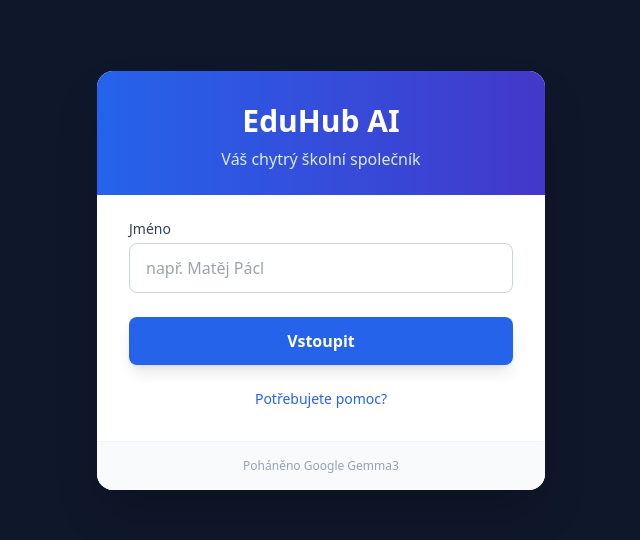
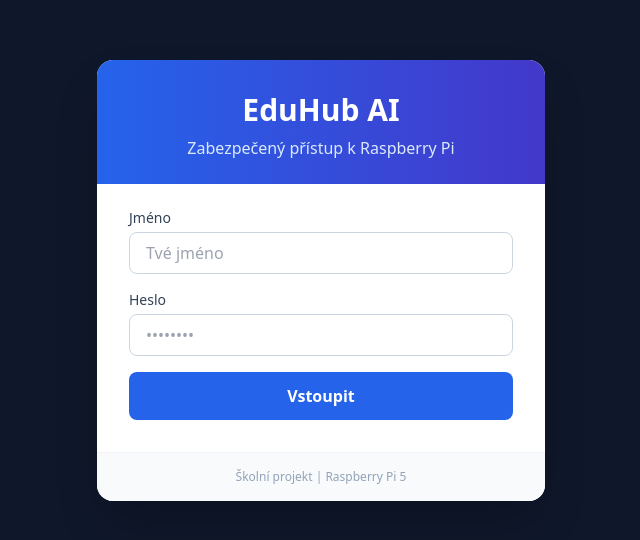
Before and after one commit to mopik11/schoolhub, a React (Vite) app: page / in a window 1280 px wide. Shown: the part 120-660 px from the top of the page, without its empty margins (319-959 px from the left). Built offline with nearby package versions, Linux system fonts and the light colour scheme.

Commit message:
Enhance login component with password handling

```diff
--- a/components/Login.tsx
+++ b/components/Login.tsx
@@ -1,4 +1,11 @@
 import React, { useState } from 'react';
+
+// KONFIGURACE PŘÍSTUPU
+const ALLOWED_USERS = [
+  { name: 'Matěj Pácl', password: 'mojeheslo123' },
+  { name: 'Admin', password: 'eduhub2026' },
+  { name: 'Test', password: '123' }
+];
 
 interface LoginProps {
   onLogin: (name: string) => void;
@@ -6,16 +13,39 @@
 
 const Login: React.FC<LoginProps> = ({ onLogin }) => {
   const [name, setName] = useState('');
+  const [password, setPassword] = useState(''); // Nový stav pro heslo
   const [isLoading, setIsLoading] = useState(false);
+  const [error, setError] = useState('');
 
   const handleSubmit = (e: React.FormEvent) => {
     e.preventDefault();
+
+    const trimmedName = name.trim();
+    const trimmedPass = password.trim();
+
+    // 1. KONTROLA JMÉNA A HESLA
+    const user = ALLOWED_USERS.find(
+      u => u.name.toLowerCase() === trimmedName.toLowerCase() && u.password === trimmedPass
+    );
+
+    if (!trimmedName || !trimmedPass) {
+      setError('Vyplň jméno i heslo!');
+      return;
+    }
+
+    if (!user) {
+      setError('Špatné jméno nebo heslo. Přístup odepřen! 🛑');
+      return;
+    }
+
+    setError('');
     setIsLoading(true);
-    // Simulate network delay
+
+    // Simulace přihlašování
     setTimeout(() => {
-      onLogin(name);
+      onLogin(user.name); // Pošleme originální jméno ze seznamu
       setIsLoading(false);
-    }, 1000);
+    }, 1200);
   };
 
   return (
@@ -23,50 +53,51 @@
       <div className="bg-white rounded-2xl shadow-2xl w-full max-w-md overflow-hidden flex flex-col">
         <div className="p-8 pb-6 bg-gradient-to-r from-blue-600 to-indigo-700 text-center">
            <h1 className="text-3xl font-bold text-white mb-2">EduHub AI</h1>
-           <p className="text-blue-100">Váš chytrý školní společník</p>
+           <p className="text-blue-100">Zabezpečený přístup k Raspberry Pi</p>
         </div>
 
         <div className="p-8 pt-6">
-          <form onSubmit={handleSubmit} className="space-y-6">
+          <form onSubmit={handleSubmit} className="space-y-4">
             <div>
               <label className="block text-sm font-medium text-slate-700 mb-1">Jméno</label>
               <input
                 type="text"
-                required
                 value={name}
                 onChange={(e) => setName(e.target.value)}
-                placeholder="např. Matěj Pácl"
-                className="w-full px-4 py-3 rounded-lg border border-slate-300 focus:ring-2 focus:ring-blue-500 focus:border-blue-500 outline-none transition-all"
+                placeholder="Tvé jméno"
+                className="w-full px-4 py-2 rounded-lg border border-slate-300 focus:ring-2 focus:ring-blue-500 outline-none"
               />
             </div>
+
+            <div>
+              <label className="block text-sm font-medium text-slate-700 mb-1">Heslo</label>
+              <input
+                type="password"
+                value={password}
+                onChange={(e) => setPassword(e.target.value)}
+                placeholder="••••••••"
+                className="w-full px-4 py-2 rounded-lg border border-slate-300 focus:ring-2 focus:ring-blue-500 outline-none"
+              />
+            </div>
+
+            {error && (
+              <div className="bg-red-50 border-l-4 border-red-500 p-2">
+                <p className="text-red-700 text-xs">{error}</p>
+              </div>
+            )}
 
             <button
               type="submit"
               disabled={isLoading}
-              className="w-full bg-blue-600 hover:bg-blue-700 text-white font-bold py-3 rounded-lg transition-all shadow-lg hover:shadow-xl disabled:opacity-70 disabled:cursor-wait flex justify-center items-center"
+              className="w-full bg-blue-600 hover:bg-blue-700 text-white font-bold py-3 rounded-lg transition-all disabled:opacity-70 flex justify-center items-center"
             >
-              {isLoading ? (
-                <>
-                  <svg className="animate-spin -ml-1 mr-3 h-5 w-5 text-white" xmlns="http://www.w3.org/2000/svg" fill="none" viewBox="0 0 24 24">
-                    <circle className="opacity-25" cx="12" cy="12" r="10" stroke="currentColor" strokeWidth="4"></circle>
-                    <path className="opacity-75" fill="currentColor" d="M4 12a8 8 0 018-8V0C5.373 0 0 5.373 0 12h4zm2 5.291A7.962 7.962 0 014 12H0c0 3.042 1.135 5.824 3 7.938l3-2.647z"></path>
-                  </svg>
-                  Vstupuji...
-                </>
-              ) : (
-                'Vstoupit'
-              )}
+              {isLoading ? 'Ověřování...' : 'Vstoupit'}
             </button>
           </form>
+        </div>
 
-          <div className="mt-6 text-center">
-            <p className="text-sm text-slate-500">
-               <a href="#" className="text-blue-600 hover:underline">Potřebujete pomoc?</a>
-            </p>
-          </div>
-        </div>
         <div className="bg-slate-50 p-4 text-center border-t border-slate-100">
-            <p className="text-xs text-slate-400">Poháněno Google Gemma3</p>
+            <p className="text-xs text-slate-400">Školní projekt | Raspberry Pi 5</p>
         </div>
       </div>
     </div>
```
